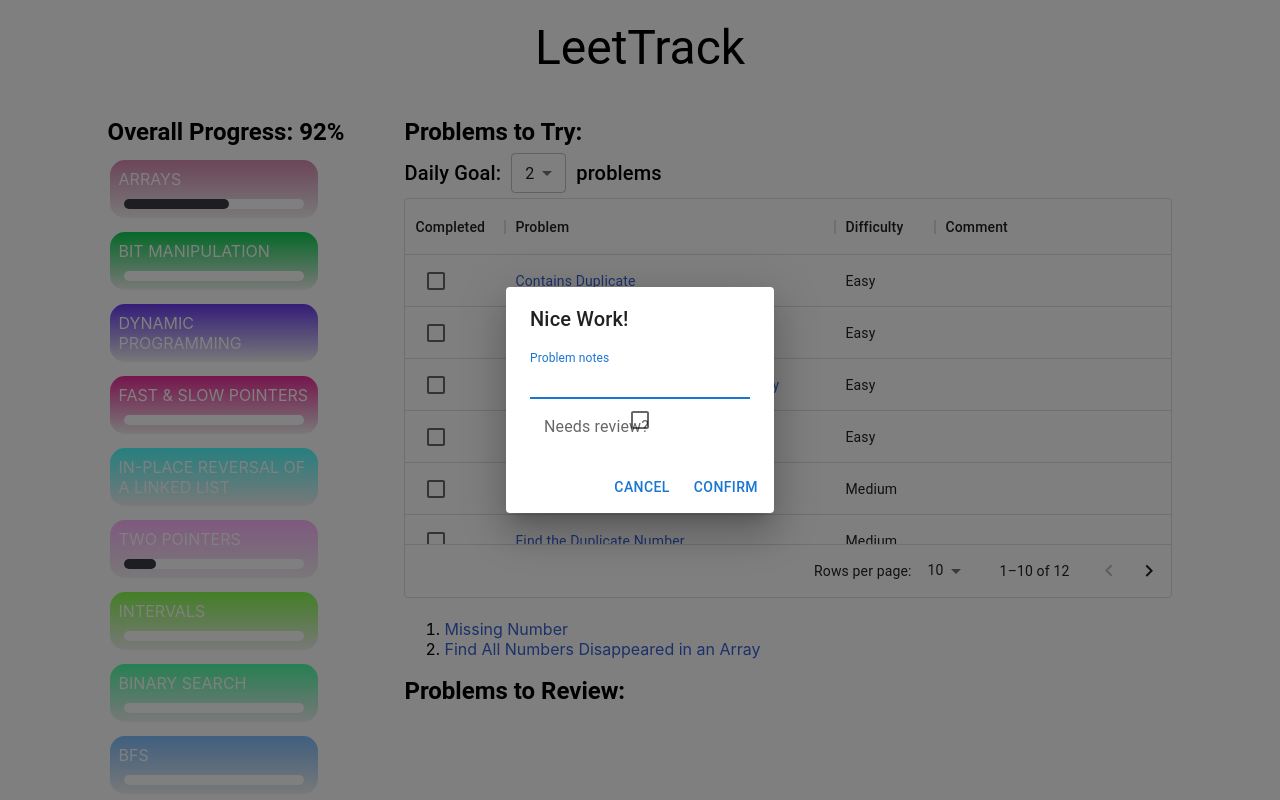
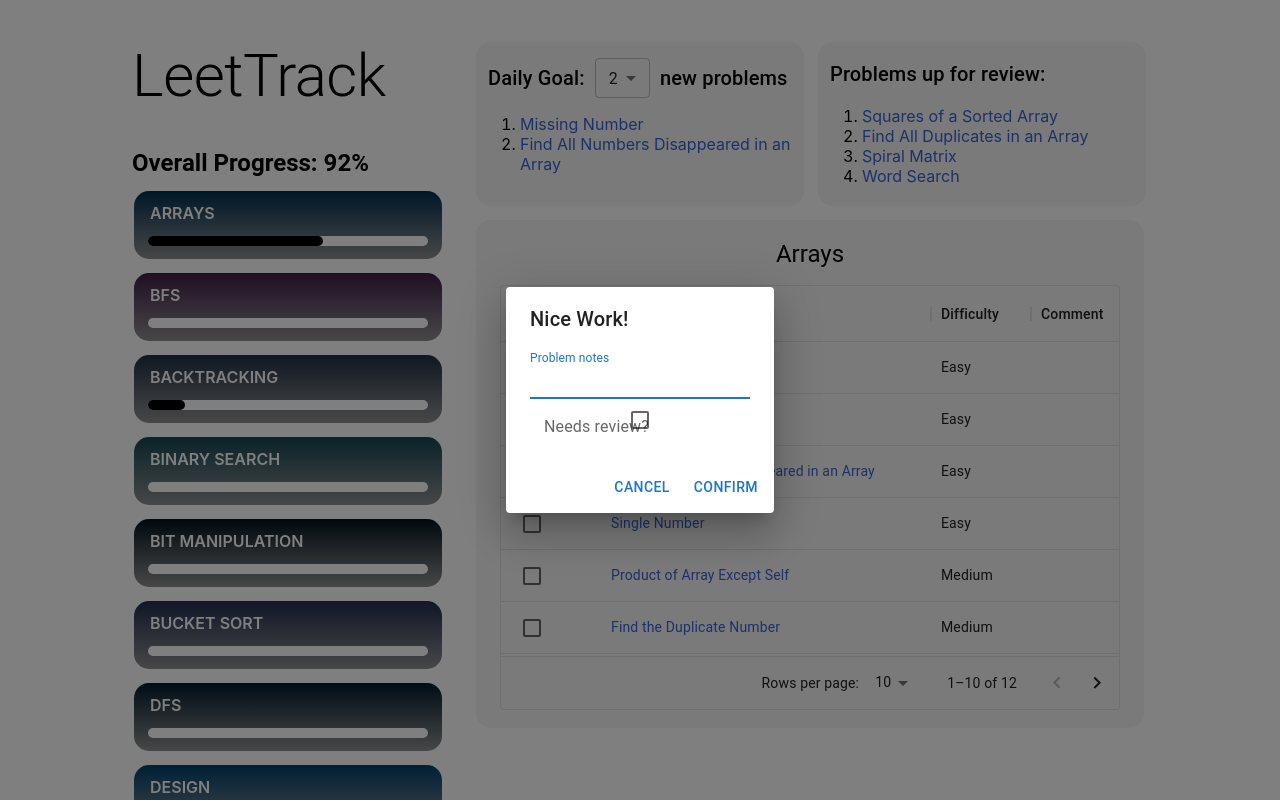
Before and after one commit to 397-f21/coffee-leettrack, a React (Create React App) app: page / in a window 1280 px wide. Shown: the top 800 px of the page. Built offline with nearby package versions, Linux system fonts and the light colour scheme.

Commit message:
layout with table on homepage

```diff
--- a/src/App.js
+++ b/src/App.js
@@ -2,128 +2,20 @@ import { useState, useEffect } from "react";
 import "./index.css";
 import ProgressIcon from "./Components/ProgressIcon";
 import { Typography, MenuItem, FormControl, Select } from "@mui/material";
-import questions from "./data/data.js";
 import PatternTable from "./Components/PatternTable";
-import {patterns, questions as questionData} from "./data/data.js";
+import {patterns, questions} from "./data/data.js";
 import CompletedQuestion from "./Components/CompletedQuestionModal";
 
 function App() {
-  // const questionData = {
-  //   "arrays": {
-  //     "color" : "#1fdbf0",
-  //     "questions": {
-  //       "217" : {
-  //         "id" : "217",
-  //         "name" : "Contains Duplicate",
-  //         "url" : "https://leetcode.com/problems/contains-duplicate/",
-  //         "complete" : 1,
-  //         "review" : 0
-  //       },
-  //       "268" : {
-  //         "id" : "268",
-  //         "name" : "Missing Number",
-  //         "url" : "https://leetcode.com/problems/missing-number/",
-  //         "complete" : 0,
-  //         "review" : 0
-  //       },
-  //       "136" : {
-  //         "id" : "136",
-  //         "name" : "Single Number",
-  //         "url" : "https://leetcode.com/problems/single-number/",
-  //         "complete" : 0,
-  //         "review" : 0
-  //       }
-  //     }
-  //   },
-  //   "two pointers": {
-  //     "color": "#0dd151",
-  //     "questions": {
 
-  //       "141" : {
-  //         "id": "141",
-  //         "name" : "Linked List Cycle",
-  //         "url" : "https://leetcode.com/problems/linked-list-cycle/",
-  //         "complete" : 1,
-  //         "review" : 0
-  //       },
-  //       "2" : {
-  //         "id": "2",
-  //         "name" : "Add Two Numbers",
-  //         "url" : "https://leetcode.com/problems/add-two-numbers/",
-  //         "complete" : 1,
-  //         "review" : 0
-  //       },
-  //       "148" : {
-  //         "id": "148",
-  //         "name" : "Sort List",
-  //         "url" : "https://leetcode.com/problems/sort-list/",
-  //         "complete" : 0,
-  //         "review" : 0
-  //       }
-  //     }
-  //   },
-  //   "sliding window": {
-  //     "color" : "#683af2",
-  //     "questions" : {
-  //       "209" : {
-  //         "id": "209",
-  //         "name" : "Minimum Size Subarray Sum",
-  //         "url" : "https://leetcode.com/problems/minimum-size-subarray-sum/",
-  //         "complete" : 1,
-  //         "review" : 0
-  //       },
-  //       "904" : {
-  //         "id" : "904",
-  //         "name" : "Fruit Into Baskets",
-  //         "url" : "https://leetcode.com/problems/fruit-into-baskets/",
-  //         "complete" : 1,
-  //         "review" : 1
-  //       },
-  //       "567" : {
-  //         "id" : "567",
-  //         "name" : "Permutation in String",
-  //         "url" : "https://leetcode.com/problems/permutation-in-string/",
-  //         "complete" : 1,
-  //         "review" : 0
-  //       }
-  //     }
-  //   },
-  //   "backtracking": {
-  //     "color" : "#ed2b99",
-  //     "questions" : {
-  //       "79" : {
-  //         "id" : "79",
-  //         "name" : "Word Search",
-  //         "url" : "https://leetcode.com/problems/word-search/",
-  //         "complete" : 1,
-  //         "review" : 0
-  //       },
-  //       "784" : {
-  //         "id" : "784",
-  //         "name" : "Letter Case Permutation",
-  //         "url" : "https://leetcode.com/problems/letter-case-permutation/",
-  //         "complete" : 0,
-  //         "review" : 0
-  //       },
-  //       "78" : {
-  //         "id" : "78",
-  //         "name" : "Subsets",
-  //         "url" : "https://leetcode.com/problems/subsets/",
-  //         "complete" : 1,
-  //         "review" : 1
-  //       }
-  //     }
-  //   }
-  // }
-
-
-  const [questions, setQuestions] = useState(questionData);
+  // const [questions, setQuestions] = useState(questionData);
   const [dailyGoal, setDailyGoal] = useState(2);
   const [problemsToDo, setProblemsToDo] = useState([]);
   const [newProblems, setNewProblems] = useState([]);
   const [reviewProblems, setReviewProblems] = useState([]);
   const [percentComplete, setPercentComplete] = useState(0);
   const [open, setOpen] = useState(true);
+  const [patternSelected, setPatternSelected] = useState("Arrays");
 
   //function for set daily goal
   const handleDailyGoal =(event)=>{
@@ -156,29 +48,28 @@ function App() {
 
       refreshProblems();
 
-  }, [questions, dailyGoal]);
+  }, [dailyGoal]);
 
   return (
     <div className="App">
-      <Typography variant="h3" > LeetTrack</Typography>
       <div className="content">
        <CompletedQuestion open={open} setOpen={setOpen} problemID={0} />
-        <div id="progress-icon-list">
+        <div id="progress-column">
+          <Typography variant="h2" style={{ marginBottom: 25 }}>LeetTrack</Typography>
           <Typography variant="h5" sx={{ fontWeight: 'bold' }}> Overall Progress: {percentComplete}%</Typography>
           {Object.keys(patterns).map((categoryName) => (
             <ProgressIcon
               key={categoryName}
               name={categoryName}
-              questions={questions.filter(x=>x.pattern.includes(categoryName))}/>
+              questions={questions.filter(x=>x.pattern.includes(categoryName))}
+              setPatternSelected={setPatternSelected}/>
           ))}
         </div>
-        <div>
-          <div className="new-qestion">
-            <Typography variant="h5" sx={{ fontWeight: 'bold' }}>
-              Problems to Try:
-            </Typography>
-            <div className="problem-list-header">
-              <Typography variant="h6" sx={{ fontWeight: 'medium' }}>
+        <div id="problems-column">
+          <div id="new-and-review">
+            <div id="new-questions" className="card questionCard">
+              <div className="question-list-header">
+                <Typography variant="h6">
                   Daily Goal:
                 </Typography>
                 <FormControl size={"small"} >
@@ -197,12 +88,9 @@ function App() {
                     ))}
                   </Select>
                 </FormControl>
-              <Typography variant="h6" sx={{ fontWeight: 'medium' }}>
-                problems
+                <Typography variant="h6">
+                  new problems
                 </Typography>
-            </div>
-          <div>
-        <PatternTable pattern = {'Arrays'}/>
               </div>
               <ol>
                 {newProblems.map((question) =>
@@ -212,9 +100,10 @@ function App() {
                 )}
               </ol>
             </div >
-          <div>
-            <div id="reviewProblems">
-              <Typography variant="h5" sx={{ fontWeight: 'bold' }}> Problems to Review:</Typography>
+            <div id="review-questions" className="card questionCard">
+              <div className="question-list-header">
+                <Typography variant="h6"> Problems up for review:</Typography>
+              </div>
               <ol>
                 {reviewProblems.map((question) =>
                   <li key={question.id}>
@@ -224,6 +113,10 @@ function App() {
               </ol>
             </div>
           </div>
+          <div className="card tableCard">
+            <Typography variant="h5">{patternSelected}</Typography>
+            <PatternTable pattern = {patternSelected}/>
+          </div>
         </div>
       </div>
     </div>
--- a/src/Components/PatternTable.js
+++ b/src/Components/PatternTable.js
@@ -3,6 +3,7 @@ import { DataGrid } from '@mui/x-data-grid';
 import {questions} from '../data/data';
 import "./PatternTable.css";
 import ControlledCheckbox from './ControlledCheckbox';
+import Container from '@mui/material/Container';
 
 
 
@@ -38,13 +39,13 @@ const PatternTable = (pattern) => {
 
   ];
 
-  console.log(pattern);
-  console.log(questions);
+  // console.log(pattern);
+  // console.log(questions);
   const rows = questions.filter(question => question['pattern'].includes(pattern.pattern));
                         // .forEach(question => question['name'] = nameLink(question));
-    console.log(rows);
+    // console.log(rows);
     return (
-      <div className='PatternTable'>
+        <div className='PatternTable' style={{width: 620, height: 425 }}>
           <DataGrid
             rows={rows}
             columns={columns}
--- a/src/Components/ProgressIcon.js
+++ b/src/Components/ProgressIcon.js
@@ -3,10 +3,11 @@ import "../index.css";
 import {patterns} from "../data/data.js";
 
 
-export default function ProgressIcon({ name, questions }) {
+export default function ProgressIcon({ name, questions, setPatternSelected }) {
 
+  const divWidth = 300;
   const color=Object.values(patterns[name]);
-  const color1="#f2f2f2";
+  const color1="#8f8f8f";
 
   const calculateProgress = () => {
     const isComplete = (question) => question.complete === 1;
@@ -17,17 +18,24 @@ export default function ProgressIcon({ name, questions }) {
         complete += 1
       }
     }
-    return Math.floor(complete/total*180);
+    return Math.floor(complete/total*divWidth);
+  }
+
+  const changePattern = () => {
+    // console.log(name);
+    setPatternSelected(name);
   }
 
   return (
     <div>
-      <div className="card" style={{background: `linear-gradient(to bottom,  ${color} 0%,${color1} 100%)`}}>
-      {/* <div className="card" style={{backgroundColor: category.color}}> */}
+      <div className="card progressCard"
+            style={{background: `linear-gradient(to bottom,  ${color} 0%,${color1} 100%)`, width: divWidth}}
+            onClick={changePattern}>
+      {/* <div className="card" style={{backgroundColor: color}}> */}
         <div className="cardDescription" variant="h6">
           {name}
         </div>
-        <div className="progressBar progressBarBack"></div>
+        <div className="progressBar progressBarBack" style={{width: divWidth - 20}}></div>
         <div className="progressBar progressBarFront" style={{width: calculateProgress()}}></div>
 
       </div>
--- a/src/data/data.js
+++ b/src/data/data.js
@@ -1,26 +1,26 @@
-export const patterns = {
-  "Arrays": {"color" : "#d98cb3"},
-  "Bit Manipulation":{"color": "#0dd151"},
-  "Dynamic Programming":{"color" : "#683af2"},
-  "Fast & Slow Pointers":{"color" : "#ed2b99"},
-  "In-place reversal of a linked list":{"color" :"#4dffff"},
-  "Two Pointers":{"color":"#ffb3ff"},
-  "Intervals":{"color":"#88ff4d"},
-  "Binary Search":{"color" :"#4dffa6"},
-  "BFS":{"color" :"#80bfff"},
-  "DFS":{"color" :"#d9b3ff"},
-  "Trie":{"color" :"#ffb3b3"},
-  "Sorting":{"color" :"#8080ff"},
-  "Backtracking":{"color":"#ffdf80"},
-  "Greedy":{"color" :"#1aa3ff"},
-  "Graph":{"color" :"#ddddbb"},
-  "Union Find":{"color" :"#99b3e6"},
-  "Heap":{"color" :"#ffff80"},
-  "Sliding Window":{"color" :"#cc80ff"},
-  "Topological Sort":{"color" :"#ff9999"},
-  "Design":{"color" :"#99ff99"},
-  "Bucket Sort":{"color" :"#ffaa80"}
-}
+
+export const patterns =
+{'Arrays': {'color': '#002e4e'},
+ 'BFS': {'color': '#3e1f47'},
+ 'Backtracking': {'color': '#212f45'},
+ 'Binary Search': {'color': '#144552'},
+ 'Bit Manipulation': {'color': '#00111c'},
+ 'Bucket Sort': {'color': '#222e50'},
+ 'DFS': {'color': '#001a2c'},
+ 'Design': {'color': '#00406c'},
+ 'Dynamic Programming': {'color': '#065a60'},
+ 'Fast & Slow Pointers': {'color': '#002945'},
+ 'Graph': {'color': '#003356'},
+ 'Greedy': {'color': '#272640'},
+ 'Heap': {'color': '#002137'},
+ 'In-place linked list reversal': {'color': '#0b525b'},
+ 'Intervals': {'color': '#003a61'},
+ 'Sliding Window': {'color': '#4d194d'},
+ 'Sorting': {'color': '#1b3a4b'},
+ 'Topological Sort': {'color': '#00253e'},
+ 'Trie': {'color': '#312244'},
+ 'Two Pointers': {'color': '#001523'},
+ 'Union Find': {'color': '#006466'}}
 
 export const questions = [
     {
@@ -117,7 +117,7 @@ export const questions = [
       name: 'Find All Duplicates in an Array',
       url: 'https://leetcode.com/problems/find-all-duplicates-in-an-array/',
       complete: 1,
-      review: 0,
+      review: 1,
       comment: "",
       pattern: ['Arrays'],
       difficulty: 'Medium',
@@ -148,7 +148,7 @@ export const questions = [
       name: 'Spiral Matrix',
       url: 'https://leetcode.com/problems/spiral-matrix/',
       complete: 1,
-      review: 0,
+      review: 1,
       comment: "",
       pattern: ['Arrays'],
       difficulty: 'Medium',
@@ -182,7 +182,7 @@ export const questions = [
       name: 'Word Search',
       url: 'https://leetcode.com/problems/word-search/',
       complete: 1,
-      review: 0,
+      review: 1,
       comment: "",
       pattern: ['Backtracking'],
       difficulty: 'Medium',
@@ -1054,7 +1054,7 @@ export const questions = [
       complete: 0,
       review: 0,
       comment: "",
-      pattern: ['In-place reversal of a linked list'],
+      pattern: ['In-place linked list reversal'],
       difficulty: 'Easy',
       premium: false,
       companies: [
@@ -1077,7 +1077,7 @@ export const questions = [
       complete: 0,
       review: 0,
       comment: "",
-      pattern: ['In-place reversal of a linked list'],
+      pattern: ['In-place linked list reversal'],
       difficulty: 'Medium',
       premium: false,
       companies: ['Amazon', 'Facebook', 'Microsoft', 'Oracle'],
@@ -1089,7 +1089,7 @@ export const questions = [
       complete: 0,
       review: 0,
       comment: "",
-      pattern: ['In-place reversal of a linked list'],
+      pattern: ['In-place linked list reversal'],
       difficulty: 'Medium',
       premium: false,
       companies: ['Bloomberg', 'Microsoft', 'Apple'],
@@ -1101,7 +1101,7 @@ export const questions = [
       complete: 0,
       review: 0,
       comment: "",
-      pattern: ['In-place reversal of a linked list'],
+      pattern: ['In-place linked list reversal'],
       difficulty: 'Medium',
       premium: false,
       companies: ['Microsoft', 'Amazon'],
@@ -1113,7 +1113,7 @@ export const questions = [
       complete: 0,
       review: 0,
       comment: "",
-      pattern: ['In-place reversal of a linked list'],
+      pattern: ['In-place linked list reversal'],
       difficulty: 'Medium',
       premium: false,
       companies: ['Facebook', 'Bloomberg', 'Microsoft', 'Google', 'Oracle'],
@@ -1125,7 +1125,7 @@ export const questions = [
       complete: 0,
       review: 0,
       comment: "",
-      pattern: ['In-place reversal of a linked list'],
+      pattern: ['In-place linked list reversal'],
       difficulty: 'Hard',
       premium: false,
       companies: ['Amazon', 'Microsoft', 'Apple', 'Facebook'],
@@ -2378,7 +2378,7 @@ export const questions = [
       name: 'Squares of a Sorted Array',
       url: 'https://leetcode.com/problems/squares-of-a-sorted-array/',
       complete: 1,
-      review: 0,
+      review: 1,
       comment: "",
       pattern: ['Two Pointers'],
       difficulty: 'Easy',
--- a/src/index.css
+++ b/src/index.css
@@ -11,7 +11,7 @@
   flex-direction: row;
   justify-content: center;
   align-items: flex-start;
-  gap: 60px;
+  gap: 30px;
   padding: 20px;
 
 }
@@ -29,24 +29,57 @@ code {
     monospace;
 }
 
-#progress-icon-list {
+#progress-column {
   display: flex;
   flex-direction: column;
   gap: 10px;
   justify-content: flex-start;
 }
-.new-qestion {
+
+#problems-column {
+  display: flex;
+  flex-direction: column;
+  gap: 10px;
+  justify-content: flex-start;
+}
+
+#new-and-review {
+  display: flex;
+  flex-direction: row;
+  gap: 10px;
+  justify-content: flex-start;
+}
+.questionCard {
+  width: 320px;
+  display: flex;
+  flex-direction: column;
+  background-color: #f5f5f5;
+}
+.review-questions {
   display: flex;
   flex-direction: column;
   gap: 5px;
 }
 
-.problem-list-header{
-  display: flex;
+.question-list-header{
   display: flex;
   gap: 10px;
   justify-content: flex-start;
   align-items: center;
+  padding-left: 8px;
+  padding-top: 12px;
+  font-weight: 300;
+}
+
+.tableCard {
+  display: flex;
+  flex-direction: column;
+  justify-content: center;
+  align-items: center;
+  gap: 15px;
+  background-color: #f5f5f5;
+  height: 500px;
+  width: 660px;
 }
 a{
   text-decoration: none;
@@ -61,9 +94,10 @@ a:visited {
 .cardDescription {
   text-align: left;
   text-transform: uppercase;
-  padding: 5px;
+  padding: 8px;
+  padding-left: 12px;
   color: white;
-  font-weight: 400;
+  font-weight: 600;
   font-size: 16px;
 }
 
@@ -76,7 +110,7 @@ a:visited {
 }
 
 .progressBarFront {
-  background-color:#383c42;
+  background-color:black;
 }
 
 .progressBarBack {
@@ -84,10 +118,14 @@ a:visited {
   width: 180px;
 }
 
-.card {
+.card{
   border-radius: 15px;
   padding: 4px;
   margin: 2px;
-  width: 200px;
-  height: 50px;
 }
+.progressCard{
+  height: 60px;
+}
+.progressCard:hover{
+  opacity: 0.85;
+}
```
Also changed, not shown: 1 other file (tests, documents, lock files or other folders). Lines whose indentation alone changed are shown as unchanged.
